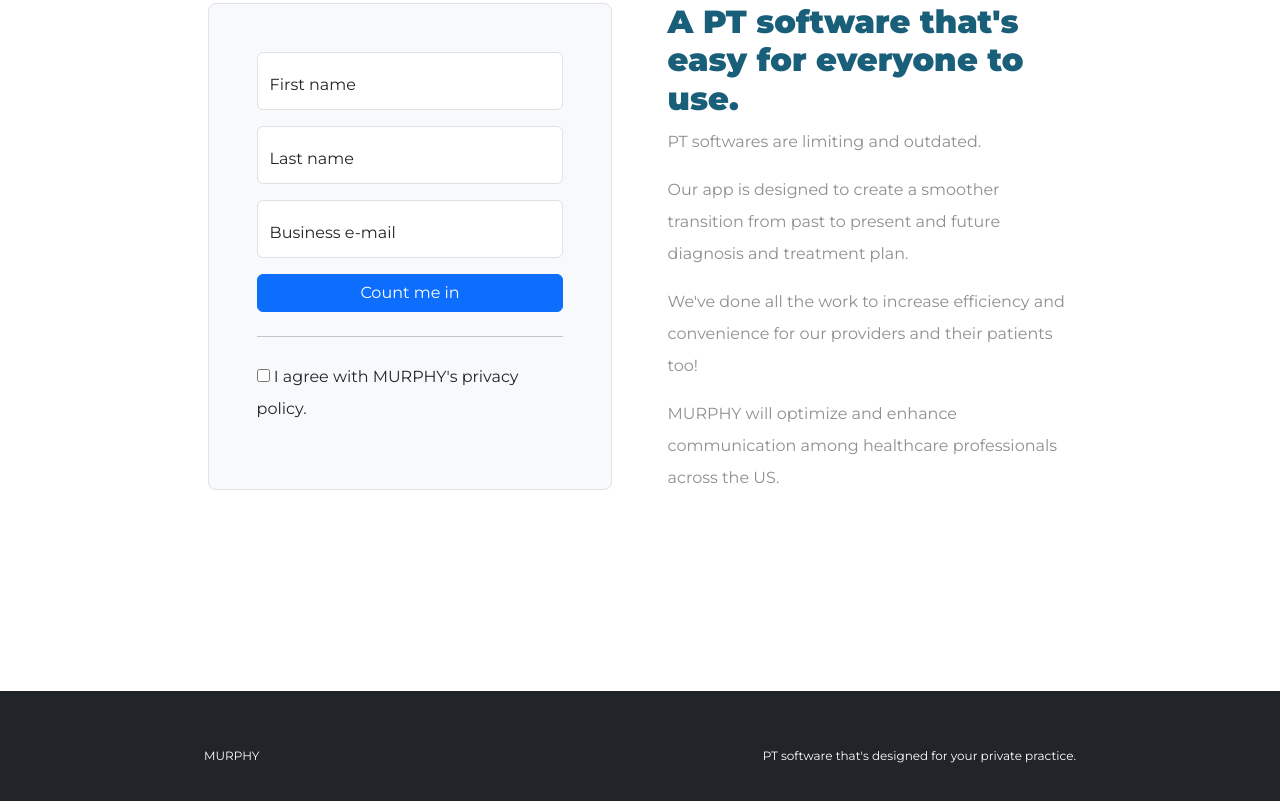
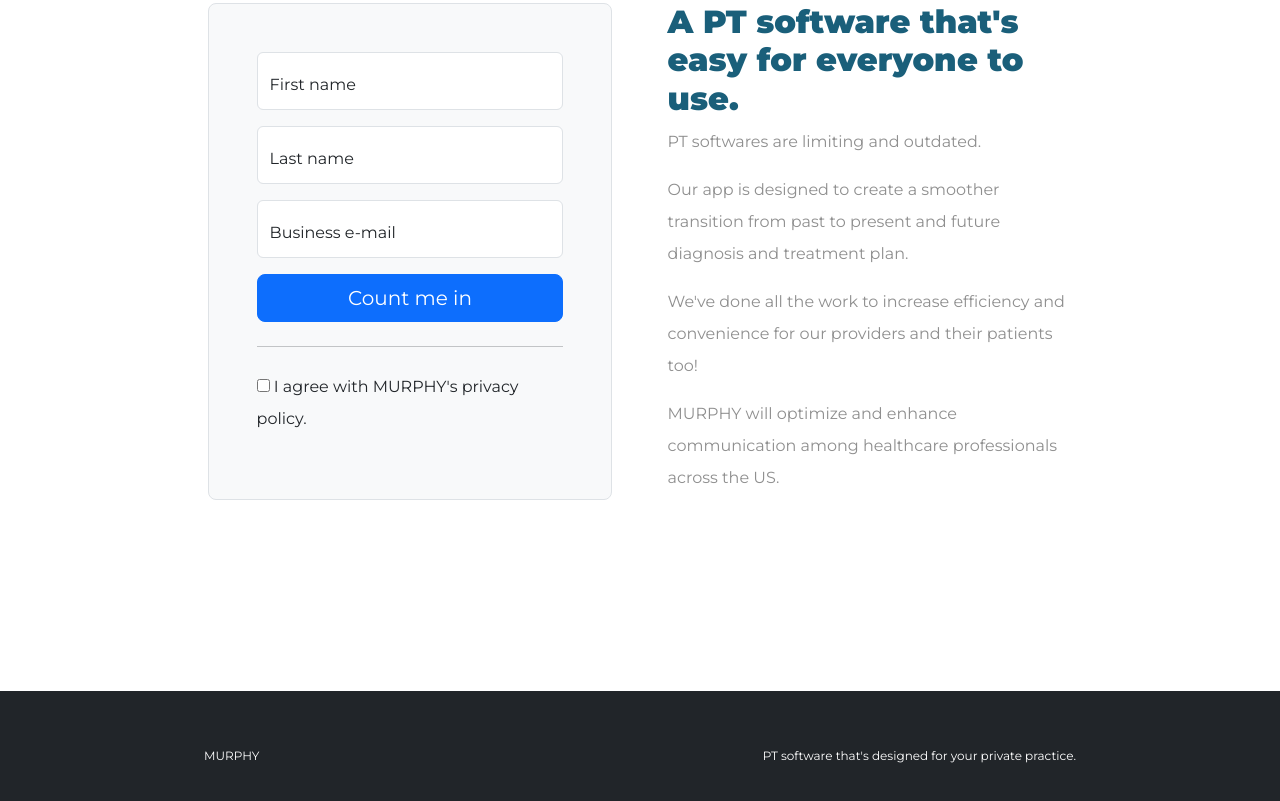
Before and after one commit to ricardochan319/murphy, a plain HTML site: page index.html in a window 1280 px wide. Shown: the part 729-1530 px from the top of the page. Drawn offline with nearby package versions, Linux system fonts and the light colour scheme.

Commit message:
btn-large

```diff
--- a/index.html
+++ b/index.html
@@ -98,7 +98,7 @@
                 />
                 <label for="floatingInput">Business e-mail</label>
               </div>
-              <button class="w-100 btn btn-md btn-primary" type="submit">
+              <button class="w-100 btn btn-lg btn-primary" type="submit">
                 Count me in
               </button>
               <hr class="my-4" />
```
